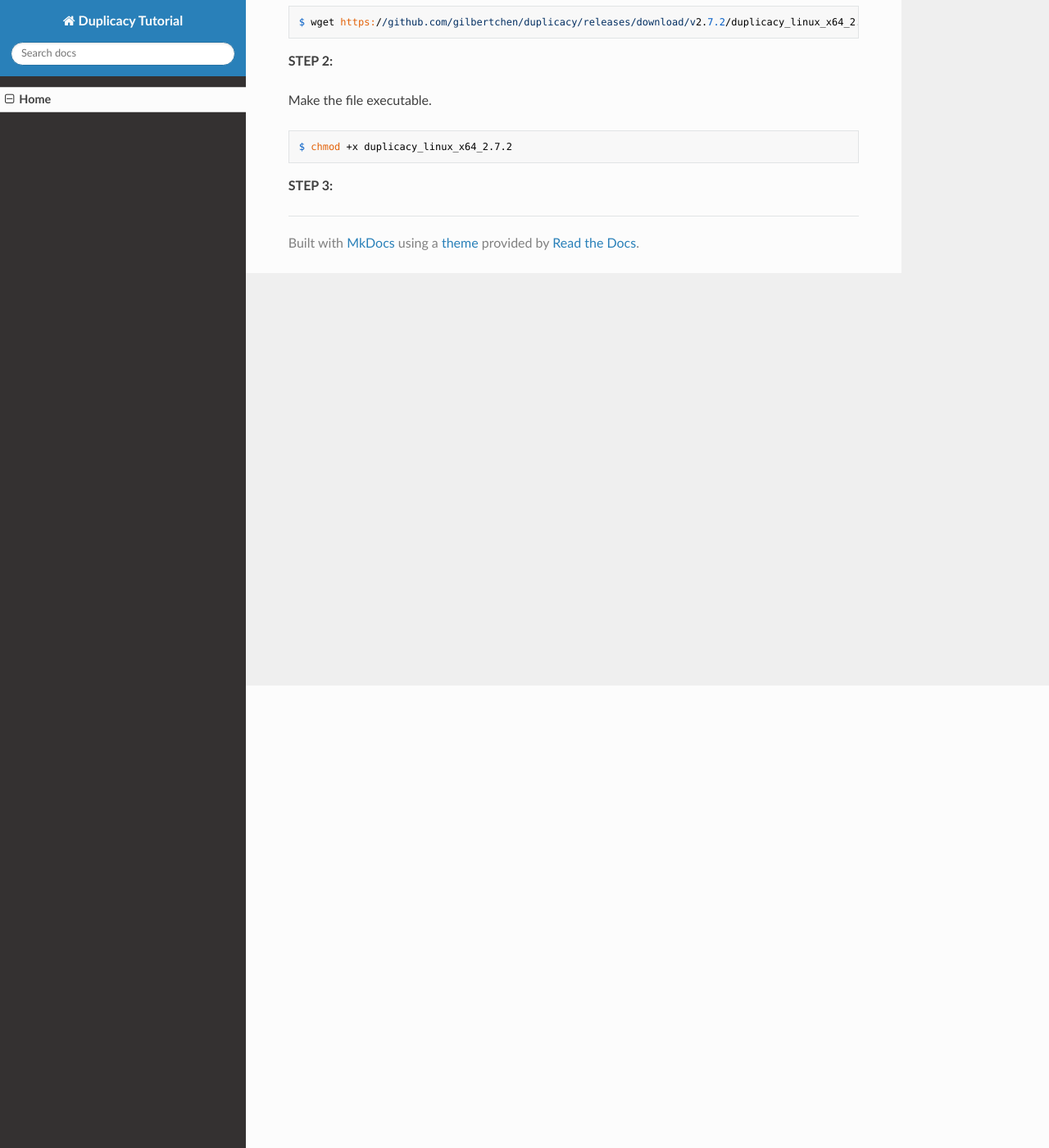
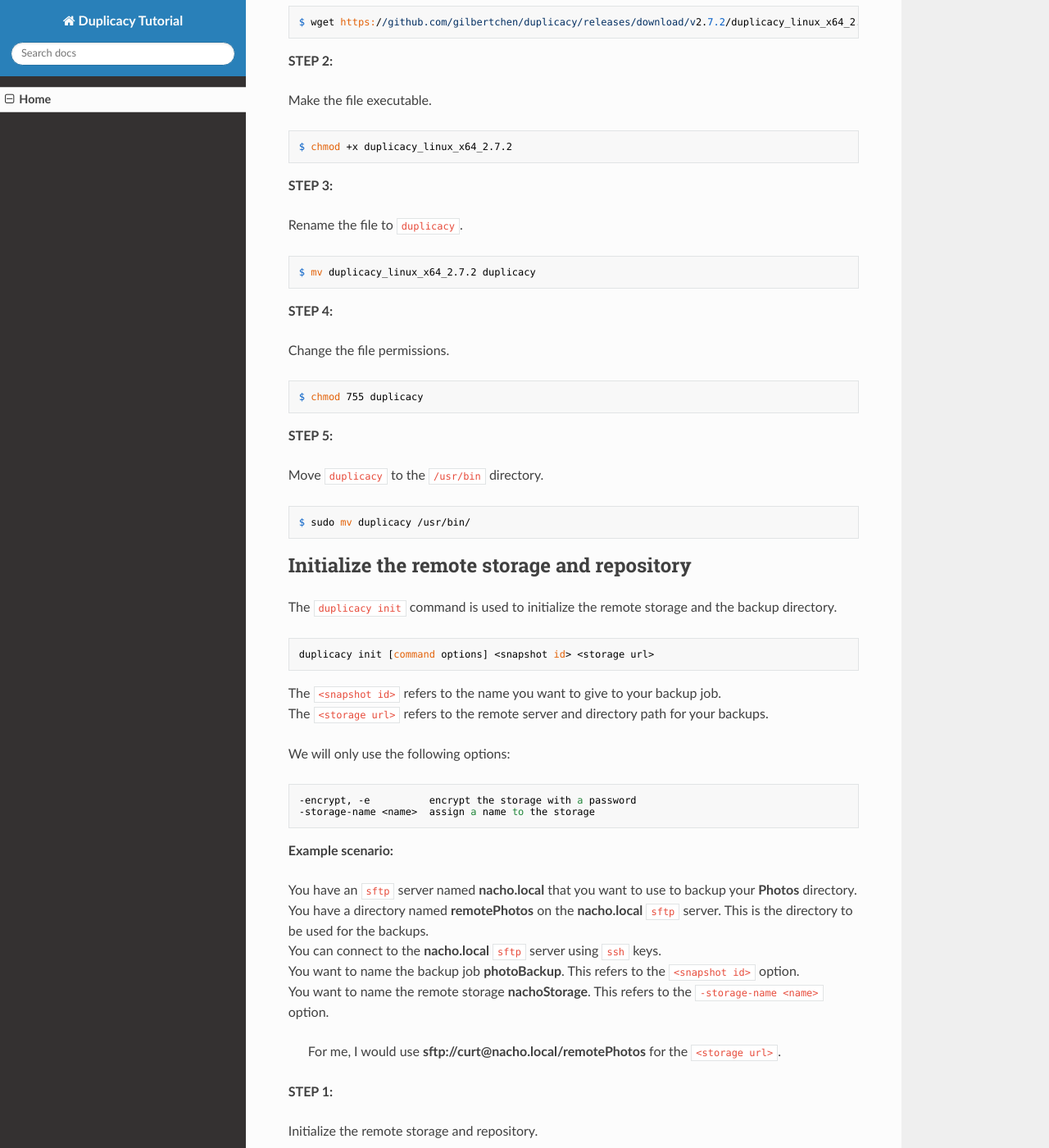
Before and after one commit to curtwarfield/duplicacy-guide, an MkDocs documentation site: the page built from docs/index.md, in a window 1280 px wide and 1400 px high, scrolled down 564 px. Shown: the whole window at 82% size. Built offline with MkDocs 1.6.1, drawn with Linux system fonts in a browser that asks for light colours; nearby versions of some CDN libraries; some of the changed text lies outside the part shown.

Commit message:
edit draft

```diff
--- a/docs/index.md
+++ b/docs/index.md
@@ -26,3 +26,118 @@
 ~~~
 
 **STEP 3:**
+
+Rename the file to `duplicacy`.
+~~~
+$ mv duplicacy_linux_x64_2.7.2 duplicacy
+~~~
+
+**STEP 4:**
+
+Change the file permissions.
+~~~
+$ chmod 755 duplicacy
+~~~
+
+**STEP 5:**
+
+Move `duplicacy` to the `/usr/bin` directory.
+~~~
+$ sudo mv duplicacy /usr/bin/
+~~~
+
+## Initialize the remote storage and repository
+
+The `duplicacy init` command is used to initialize the remote storage and the backup directory.
+~~~
+duplicacy init [command options] <snapshot id> <storage url>
+~~~
+The `<snapshot id>` refers to the name you want to give to your backup job.
+The `<storage url>` refers to the remote server and directory path for your backups.
+
+We will only use the following options:
+~~~
+-encrypt, -e          encrypt the storage with a password
+-storage-name <name>  assign a name to the storage
+~~~
+
+**Example scenario:**
+
+You have an `sftp` server named **nacho.local** that you want to use to backup your **Photos** directory.
+You have a directory named **remotePhotos** on the **nacho.local** `sftp` server. This is the directory to be used for the backups.
+You can connect to the **nacho.local** `sftp` server using `ssh` keys.
+You want to name the backup job **photoBackup**. This refers to the `<snapshot id>` option.
+You want to name the remote storage **nachoStorage**. This refers to the `-storage-name <name>` option.
+
+> For me, I would use **sftp://curt@nacho.local/remotePhotos** for the `<storage url>`.
+
+**STEP 1:**
+
+Initialize the remote storage and repository.
+~~~
+$ duplicacy init -e -storage-name nachoStorage photoBackup sftp://curt@nacho.local/remotePhotos
+~~~
+You will see the following prompts:
+~~~
+Enter SSH password:
+Enter the path of the private key file:
+Enter storage password for sftp://curt@nacho.local/remotePhotos:
+Re-enter storage password:
+~~~
+`Enter SSH password`:&nbsp; Hit the `enter` key on your keybord to leave the password blank if you use `ssh` keys.
+
+`Enter the path of the private key file`:&nbsp; Type in the full path to your **private** `ssh` key.
+> For me, I would enter **/home/curt/.ssh/id_rsa** for the path.
+
+`Enter storage password`:&nbsp; Type in the storage password you wish to use.
+
+**STEP 2:**
+
+**Duplicacy** creates a configuration folder named `.duplicacy` after the initialization is completed.
+
+Copy your **private** `ssh` key to this directory. Here is how I would copy it on my system:
+~~~
+$ cp /home/curt/.ssh/id_rsa /home/curt/Photos/.duplicacy/
+~~~
+
+**STEP 3:**
+
+Edit the `.duplicacy/preferences` file to change the `"keys":` line. Use a plan text editor such as `vim` or `nano`.
+~~~
+$ vim .duplicacy/preferences
+~~~
+
+Default setting:
+~~~
+"keys": null,
+~~~
+
+Change `"keys": null,` to this:
+~~~
+"keys": {
+            "ssh_key_file": ".duplicacy/id_rsa"
+         },
+~~~
+> Use a text editor such as `vim` or `nano` to edit the file because spacing is **important**.
+
+## Running the backup command
+
+**STEP 1:**
+
+Run the `duplicacy backup` command from the backup directory.
+~~~
+$ duplicacy backup -stats
+~~~
+
+You will be prompted to enter the storage password.
+Enter the storage password you created when you initialized the repostiory.
+
+If you do not want to enter the storage password every time you run the backup, you can use the `DUPLICACY_<STORAGENAME>_PASSWORD` environment variable. If you want to automate your backups by running them from a `bash` script via `cron`, you will need to also use this variable.
+
+If your storage password is `ThisIsNotAVerySecurePassword`, the command would like this in our example scenario:
+~~~
+export DUPLICACY_NACHOSTORAGE_PASSWORD="ThisIsNotAVerySecurePassword"
+~~~
+**NOTE**: You need to use capitalization for the remote storage name regardless of the actual name of the storage. This means that `nachoStorage` needs to be written as `NACHOSTORAGE`.
+
+You can run this shell command before you run the `duplicacy backup` command or add it to a `bash` script.
```
